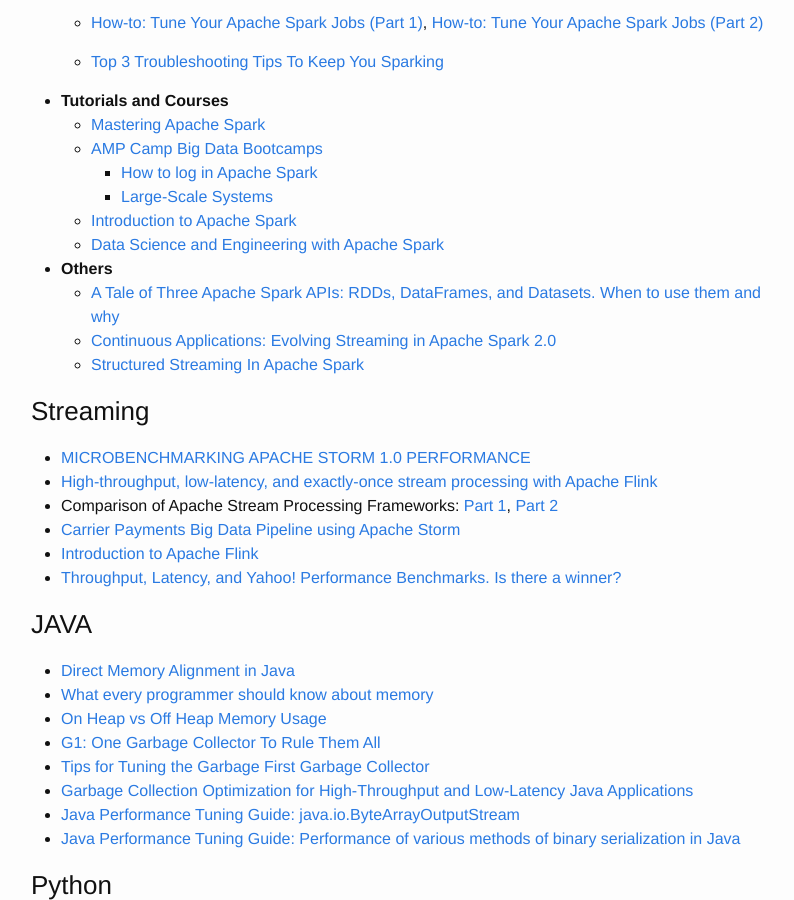
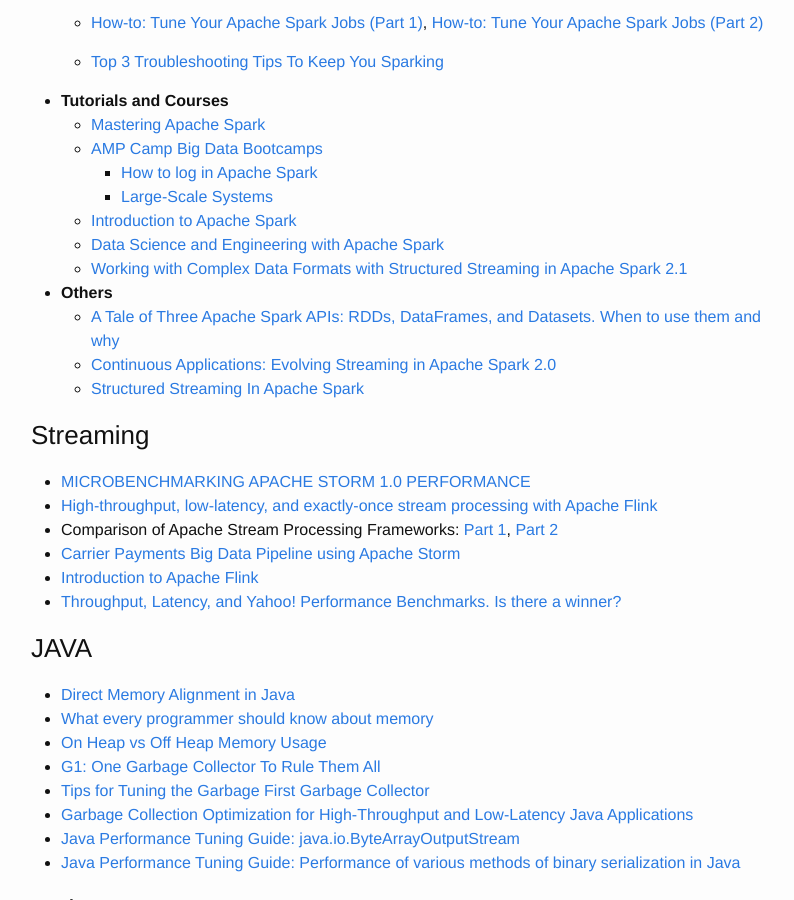
Before and after one commit to ambling/ambling.github.io, a Jekyll site: the page built from 00-recommands.md, in a window 1280 px wide and 900 px high, scrolled down 531 px. Shown: the whole window, without its empty margins (239-1033 px from the left). Built offline with Jekyll 4.4.1, drawn with Linux system fonts in a browser that asks for light colours; some of the changed text lies outside the part shown.

Commit message:
add insights about data scala and data format

```diff
--- a/00-recommands.md
+++ b/00-recommands.md
@@ -31,6 +31,7 @@ permalink: /recommands/
 	- [Large-Scale Systems](http://people.csail.mit.edu/matei/courses/2015/6.S897/)
   - [Introduction to Apache Spark](https://www.edx.org/course/introduction-apache-spark-uc-berkeleyx-cs105x)
   - [Data Science and Engineering with Apache Spark](https://www.edx.org/xseries/data-science-engineering-apache-spark)
+  - [Working with Complex Data Formats with Structured Streaming in Apache Spark 2.1](https://databricks.com/blog/2017/02/23/working-complex-data-formats-structured-streaming-apache-spark-2-1.html)
 
 - **Others**
   - [A Tale of Three Apache Spark APIs: RDDs, DataFrames, and Datasets. When to use them and why](https://databricks.com/blog/2016/07/14/a-tale-of-three-apache-spark-apis-rdds-dataframes-and-datasets.html)
```
Also changed, not shown: other parts of 00-recommands.md (+1 -0 lines).
